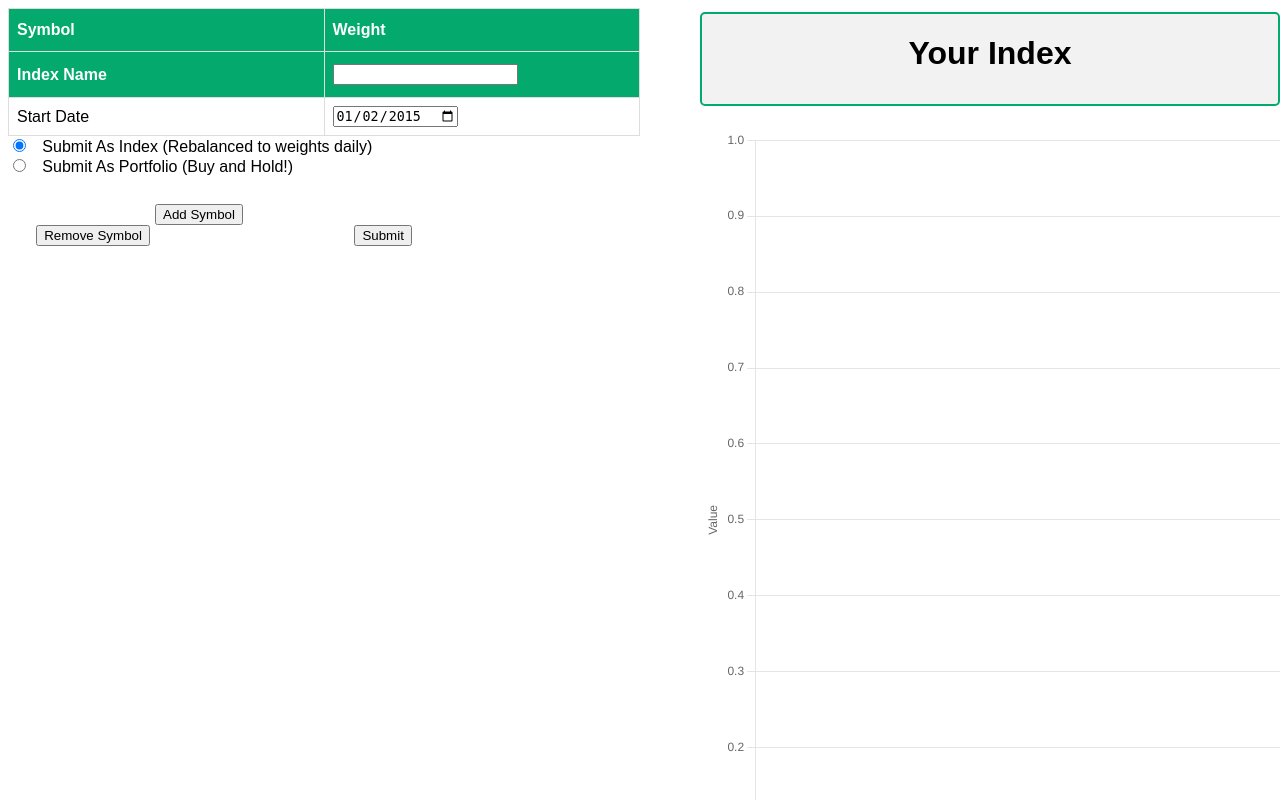
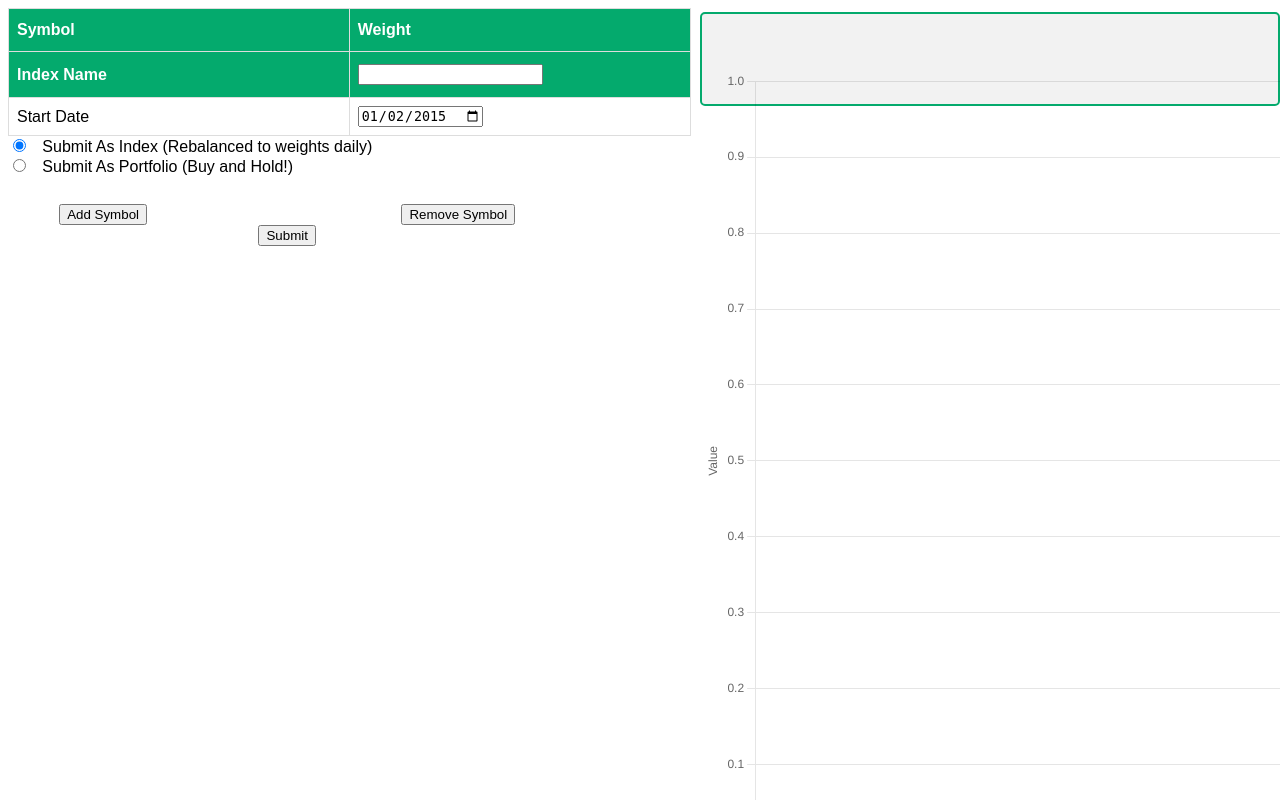
Before and after one commit to Desitrain22/Portfolio-Index-Builder, a Flask app: template templates/index.html in a window 1280 px wide. Run offline with Flask 2, Linux system fonts and the light colour scheme; the template is opened without the code that fills it, so the values that code supplies are empty.

Commit message:
javascript + css clean up, default values and index name header updating

```diff
--- a/static/css/main.css
+++ b/static/css/main.css
@@ -1,12 +1,12 @@
 .symbol_selection {
     font-family: Arial, Helvetica, sans-serif;
-    width: 50%
+    width: 60%
 }
 
 .symbol_table {
     font-family: Arial, Helvetica, sans-serif;
     border-collapse: collapse;
-    width: 100%;
+    width: 90%;
     table-layout: fixed;
 }
 
@@ -53,8 +53,6 @@
 }
 
 #stockChart {
-    width: 800px;
-    /* Adjust the width as needed */
+    width: 750px;
     height: 400px;
-    /* Adjust the height as needed */
 }
--- a/templates/index.html
+++ b/templates/index.html
@@ -11,7 +11,7 @@
       <tr>
         <th>Index Name</th>
         <th class="tdinput black">
-          <input type="text" value="{{name}}" />
+          <input type="text" id="index_name" value="{{name}}" />
         </th>
       </tr>
 
@@ -128,7 +128,8 @@
       setGraph(response);
     });
 
-    document.getElementById("indexHeader").innerHTML = "Your Index";
+    document.getElementById("indexHeader").innerHTML =
+      document.getElementById("index_name").value;
   }
 
   async function setGraph(responseData) {
```
Also changed, not shown: js/chart.js (deleted).
